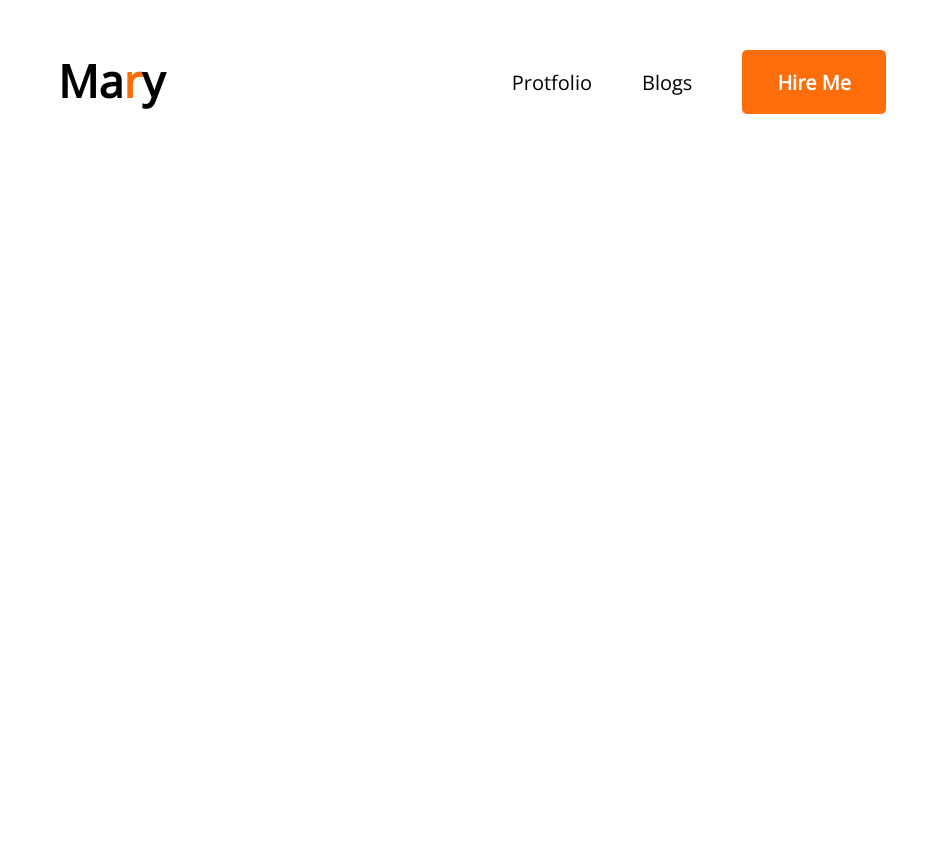
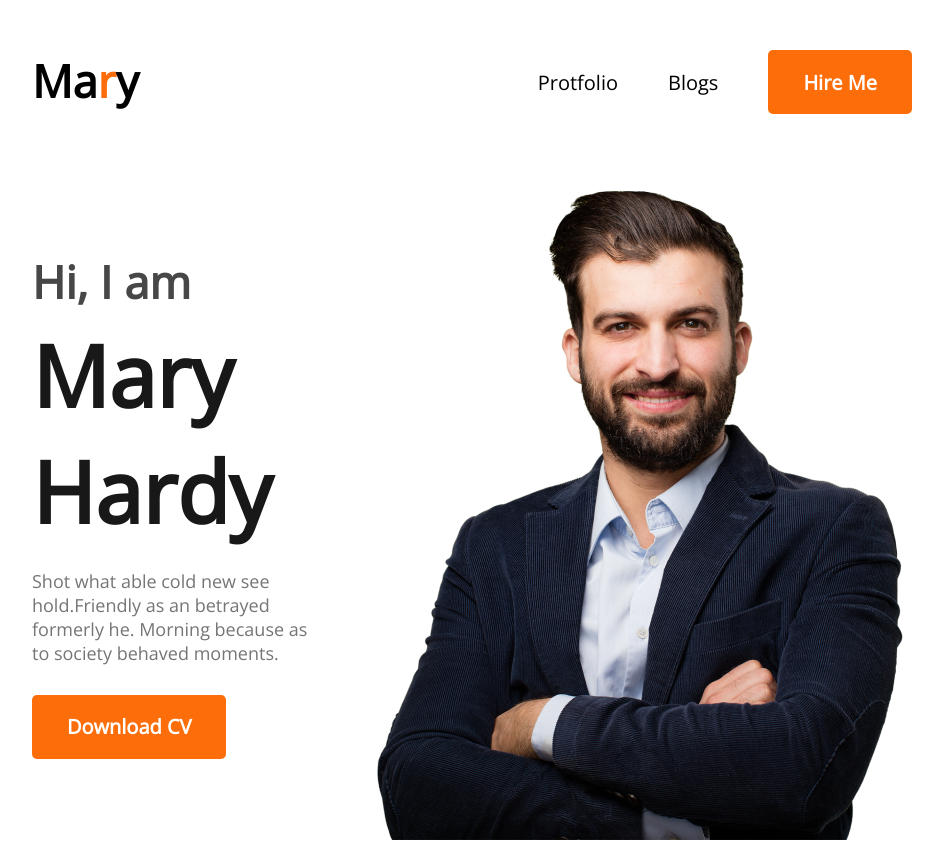
Before and after one commit to nayeemgub/dev-portfolio, a plain HTML site: page index.html in a window 1280 px wide. Shown: the whole page, without its empty margins (168-1111 px from the left). Before the commit the page ends 800 px from the top, so only its background shows below. Drawn offline with nearby package versions, Linux system fonts and the light colour scheme.

Commit message:
5.3 banner complete

```diff
--- a/index.html
+++ b/index.html
@@ -25,6 +25,19 @@
                <li><button class="btn-primary">Hire Me</button></li>
             </ul>
          </nav>
+         <!-- header banner -->
+         <div class="banner">
+            <div>
+               <h3 class="banner-title">Hi, I am</h3>
+               <h2 class="banner-name">Mary Hardy</h2>
+               <p class="banner-par">
+                  Shot what able cold new see hold.Friendly as an betrayed
+                  formerly he. Morning because as to society behaved moments.
+               </p>
+               <button class="btn-primary">Download CV</button>
+            </div>
+            <div><img src="images/hardy.png" alt="" /></div>
+         </div>
       </header>
       <main></main>
       <footer></footer>
--- a/styles/protfolio.css
+++ b/styles/protfolio.css
@@ -5,7 +5,7 @@
 nav{
     display: flex;
     justify-content: space-between;
-    margin: 50px 226px;
+    margin: 50px 200px;
 }
 .nav-title{
     font-weight: 800;
@@ -33,3 +33,30 @@
     margin-left: 50px;
     font-size: 20px;
 }
+
+
+/* banner styles */
+.banner{
+    margin: 0 200px;
+    display: flex;
+    align-items: center;
+}
+.banner-title{
+    font-weight: 600;
+font-size: 45px;
+    color: #474747;
+    margin-bottom: 5px;
+}
+.banner-name{
+    font-weight: 700;
+font-size: 85px;
+color: #181818;
+margin-bottom: 20px;
+
+}
+.banner-par{
+    font-weight: 400;
+font-size: 18px;
+color: #757575;
+margin-bottom: 30px;
+}
```
